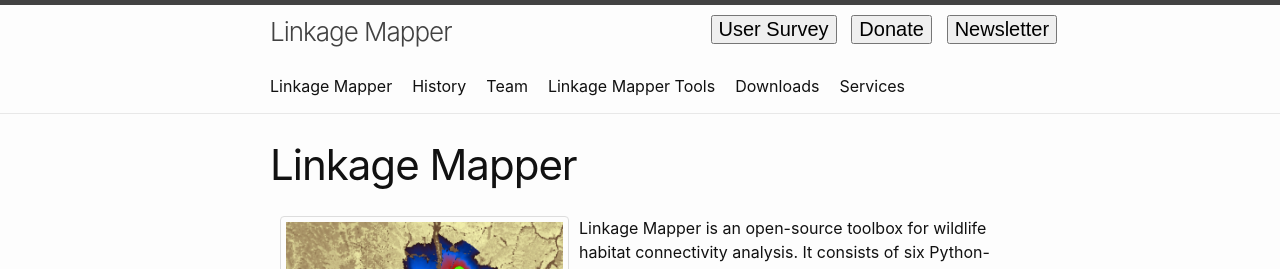
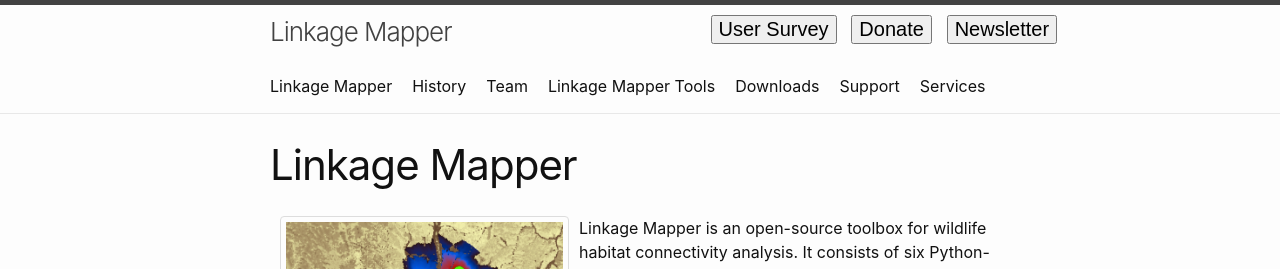
Before and after one commit to linkagescape/linkagemapper.org, a Jekyll site: the page built from linkage-mapper.md, in a window 1280 px wide. Shown: the top 269 px of the page. Built offline with Jekyll 4.4.1, drawn with Linux system fonts in a browser that asks for light colours; comment, search, counter and statistics services are not loaded.

Commit message:
Update _config.yml
Added the support page

```diff
--- a/_config.yml
+++ b/_config.yml
@@ -35,6 +35,7 @@ header_pages:
   - linkage-mapper-team.md
   - linkage-mapper-tools.md
   - downloads.md
+  - support.md
   - services.md
 # Exclude from processing.
 # The following items will not be processed, by default. Create a custom list
```
